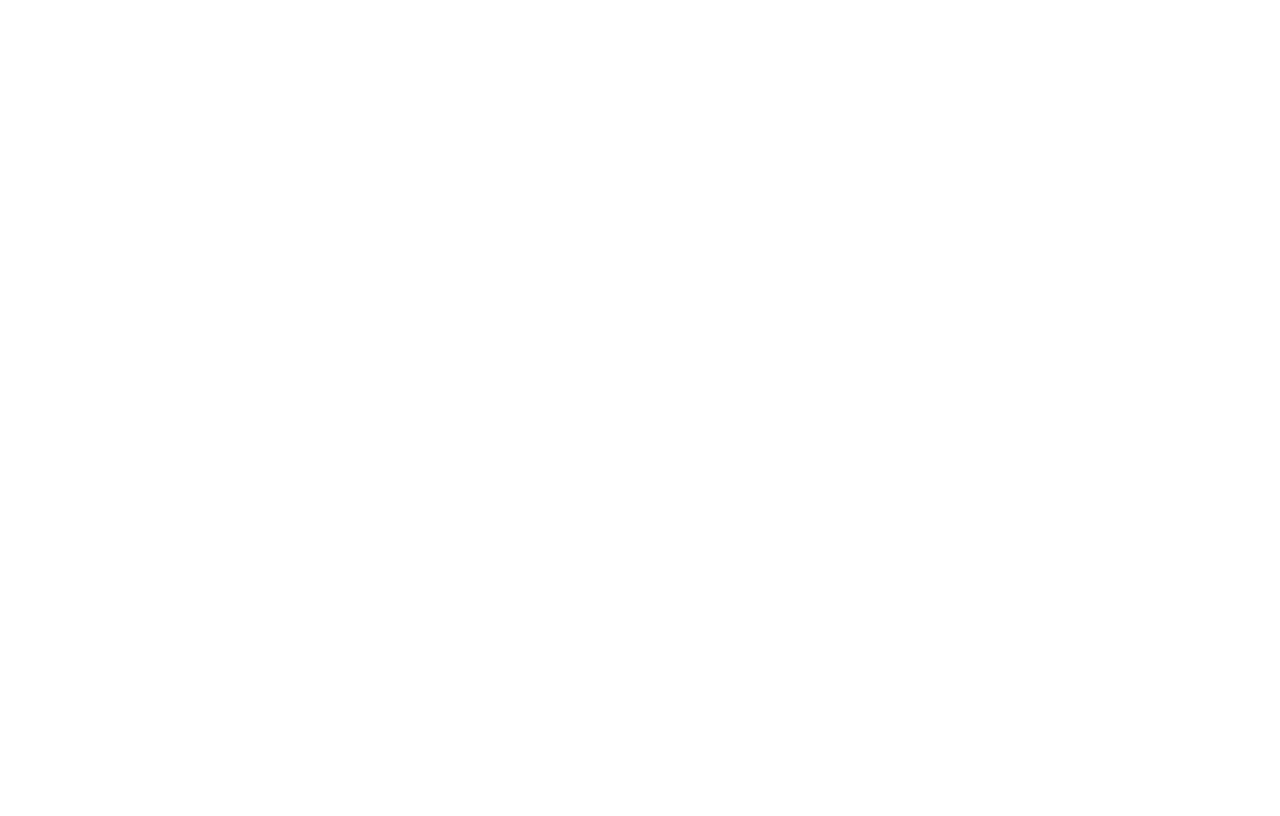
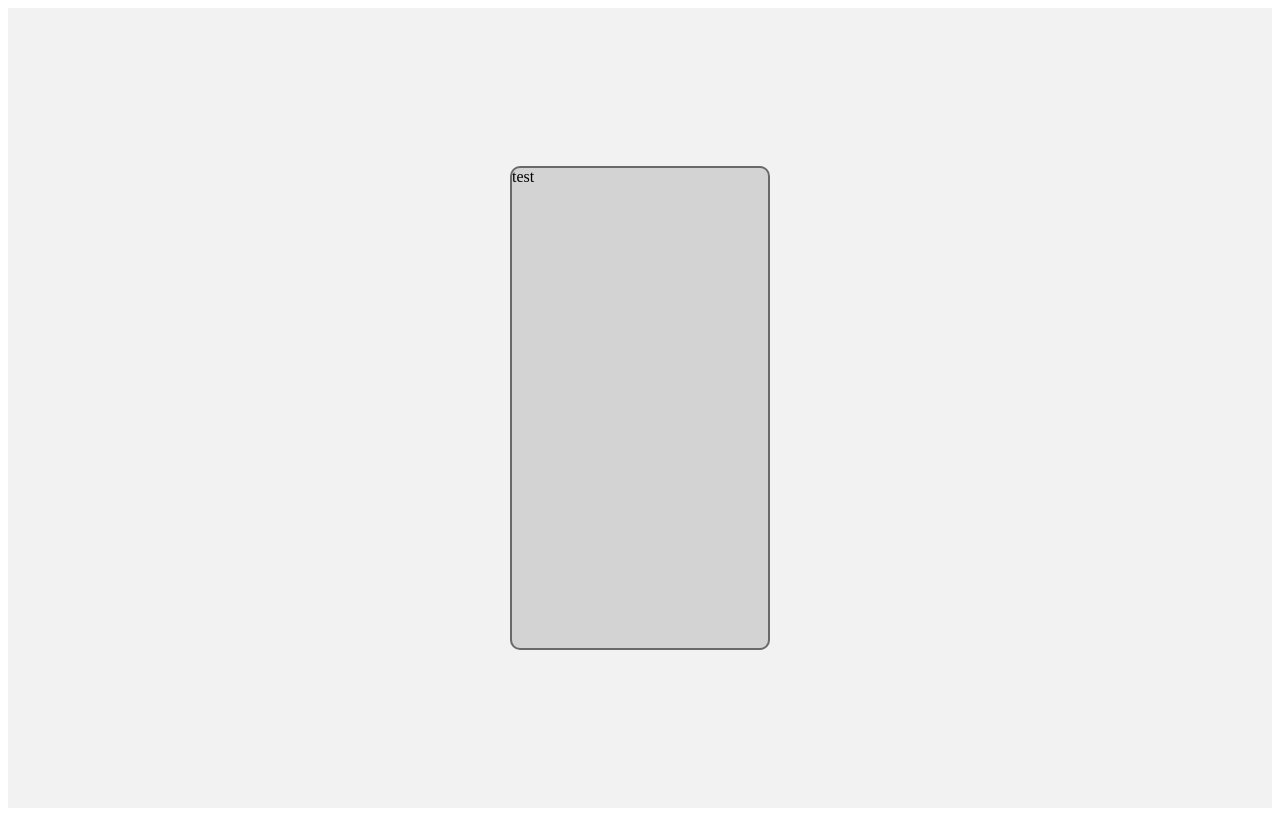
Before and after one commit to justusbruegmann/stechuhr, a Next.js app: page /login in a window 1280 px wide. Built offline with nearby package versions, Linux system fonts and the light colour scheme.

Commit message:
created component test

```diff
--- /dev/null
+++ b/src/pages/Login.module.css
@@ -0,0 +1,18 @@
+.login-page {
+    height: 60vh;
+    width: 20vw;
+    background-color: lightgray;
+    border: 2px solid rgb(0, 0, 0,.5);
+    border-radius: 10px;
+}
+
+.container {
+    display: flex;
+    flex-direction: column;
+    align-items: center;
+    justify-content: center;
+    width: 100%;
+    height: 100vh;
+    background-color: #f2f2f2;
+
+}
--- a/src/pages/login.tsx
+++ b/src/pages/login.tsx
@@ -1,9 +1,12 @@
 import Button from "@/components/Button";
+import styles from "./Login.module.css"
 
 export default function Login() {
     return (
-        <>
-
-        </>
+        <div className={`${styles.container}`}>
+            <div className={`${styles["login-page"]}`}>
+                test
+            </div>
+        </div>
     );
 }
```
Also changed, not shown: src/components/Button.tsx (+5 -5 lines).
